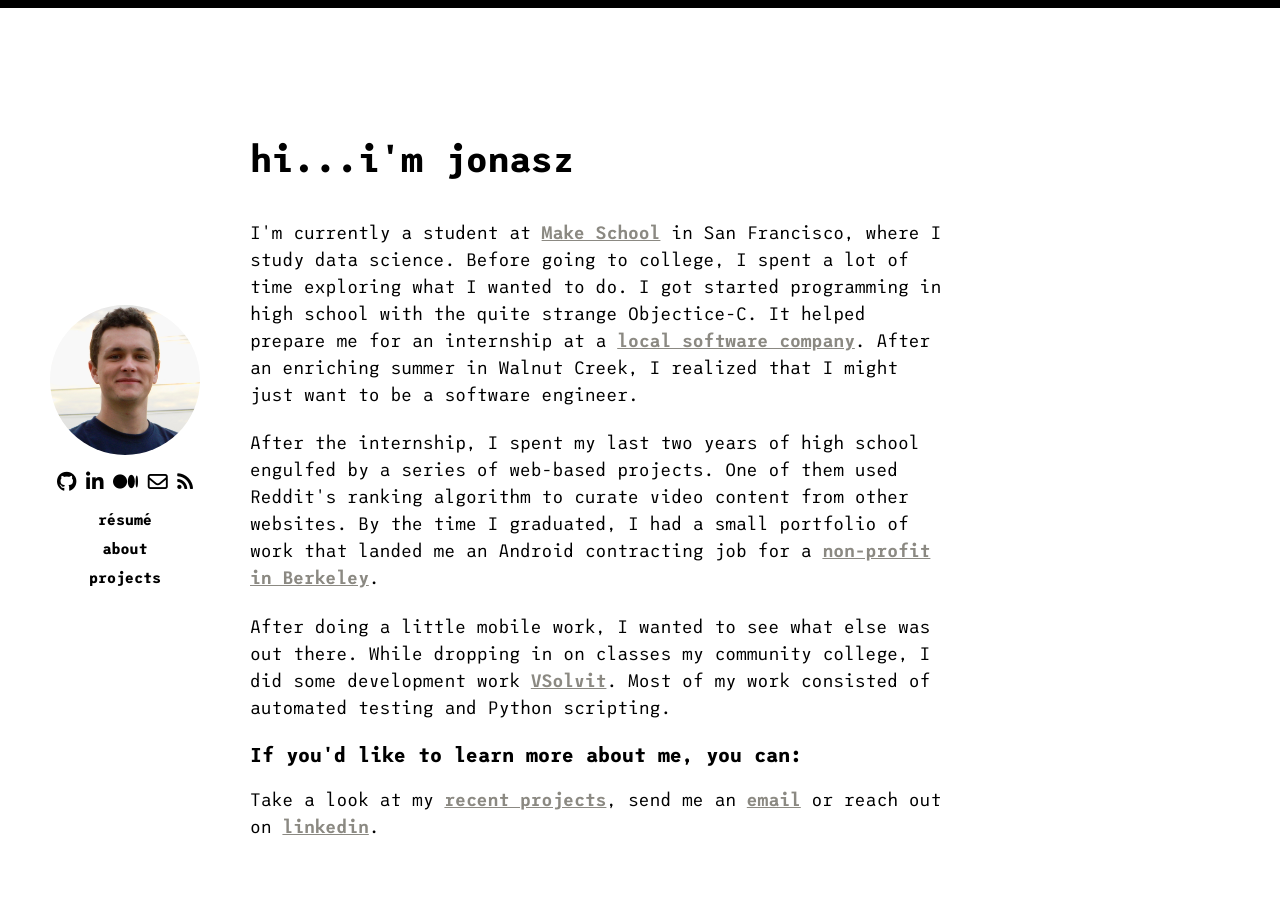
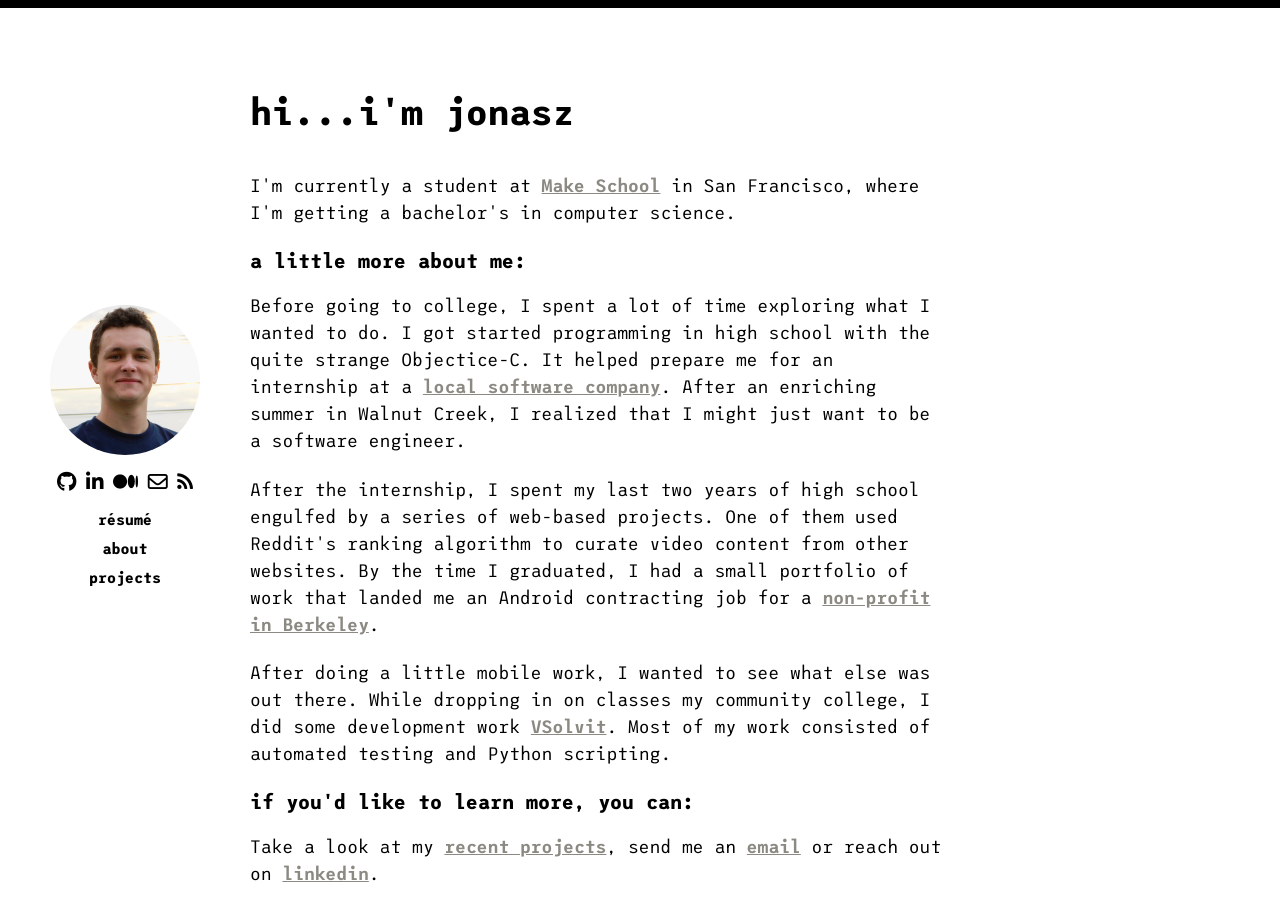
Before and after one commit to escofresco/escofresco.github.io, a Jekyll site: the page built from index.html, in a window 1280 px wide and 900 px high. Built offline with Jekyll 4.4.1, drawn with Linux system fonts in a browser that asks for light colours; nearby versions of some CDN libraries.

Commit message:
change bio

```diff
--- a/index.html
+++ b/index.html
@@ -7,7 +7,11 @@ title: "about"
     <h1>hi...i'm jonasz</h1>
 
     <p>
-        I'm currently a student at <a href="https://www.makeschool.com/" target="_blank">Make School</a> in San Francisco, where I study data science. Before going to college, I spent a lot of time exploring what I wanted to do. I got started programming in high school with the quite strange Objectice-C. It helped prepare me for an internship at a <a href="http://www.ispot.com/" target="_blank">local software company</a>. After an enriching summer in Walnut Creek, I realized that I might just want to be a software engineer.
+        I'm currently a student at <a href="https://www.makeschool.com/" target="_blank">Make School</a> in San Francisco, where I'm getting a bachelor's in computer science.
+    </p>
+    <h3 class="rainbow">a little more about me:</h3>
+    <p>
+        Before going to college, I spent a lot of time exploring what I wanted to do. I got started programming in high school with the quite strange Objectice-C. It helped prepare me for an internship at a <a href="http://www.ispot.com/" target="_blank">local software company</a>. After an enriching summer in Walnut Creek, I realized that I might just want to be a software engineer.
     </p>
     <p>
         After the internship, I spent my last two years of high school engulfed by a series of web-based projects. One of them used Reddit's ranking algorithm to curate video content from other websites. By the time I graduated, I had a small portfolio of work that landed me an Android contracting job for a <a href="https://caura.org/">non-profit in Berkeley</a>.
@@ -16,7 +20,7 @@ title: "about"
         After doing a little mobile work, I wanted to see what else was out there. While dropping in on classes my community college, I did some development work <a href="http://vsolvit.com/" target="_blank">VSolvit</a>. Most of my work consisted of automated testing and Python scripting.
     </p>
 
-    <h3 class="rainbow">If you'd like to learn more about me, you can:</h3>
+    <h3 class="rainbow">if you'd like to learn more, you can:</h3>
     <p>
         Take a look at my <a href="/projects" target="_blank">recent projects</a>,
         send me an <a href="mailto:jonaszakr@gmail.com?subject=hi jonasz!" title="Email me" aria-label="Email me">email</a> or reach out on <a href="https://www.linkedin.com/in/jonasz-karwacki/" target="_blank" title="Find me on LinkedIn" aria-label="Find me on LinkedIn">linkedin</a>.
```
